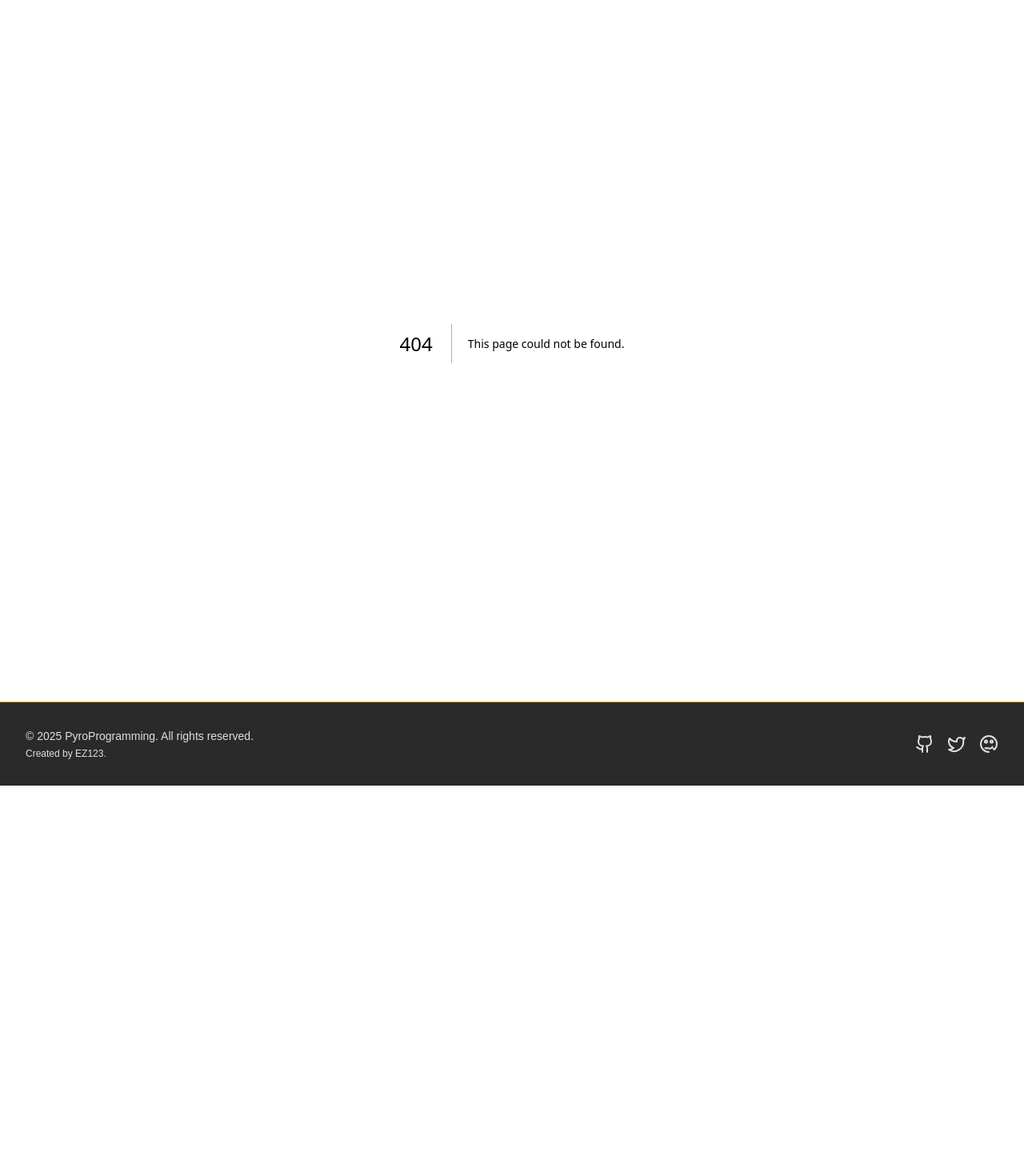
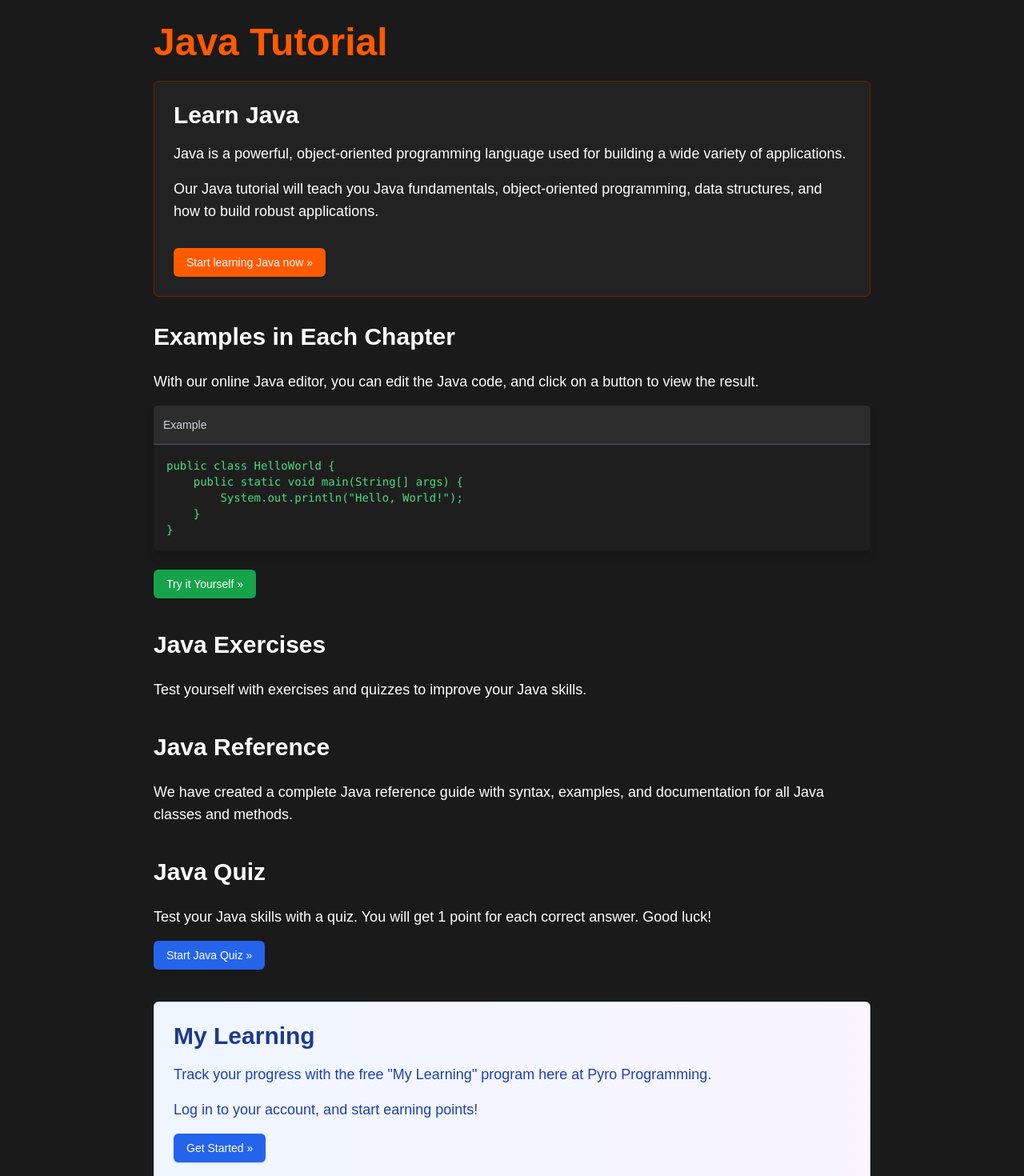
Before and after one commit to 321EZ123/PyroProgramming, a Next.js app: page /tutorials/java in a window 1280 px wide. Before the commit this address had no page. Shown: the part 100-1570 px from the top of the page at 80% size. Before the commit the page ends 1082 px from the top, so only its background shows below. Built offline with nearby package versions, Linux system fonts and the light colour scheme.

Commit message:
Create page.tsx

```diff
--- /dev/null
+++ b/src/app/tutorials/java/page.tsx
@@ -0,0 +1,85 @@
+"use client";
+
+import { Button } from "@/components/ui/button";
+import Link from "next/link";
+
+export default function JavaTutorialHome() {
+  return (
+    <div className="max-w-4xl mx-auto">
+      <h1 className="text-5xl font-bold mb-6 text-primary">Java Tutorial</h1>
+      <div className="bg-card/50 border border-fire-darker p-6 rounded-md mb-8">
+        <h2 className="text-3xl font-bold mb-4">Learn Java</h2>
+        <p className="text-lg mb-4">
+          Java is a powerful, object-oriented programming language used for building a wide variety of applications.
+        </p>
+        <p className="text-lg mb-4">
+          Our Java tutorial will teach you Java fundamentals, object-oriented programming, data structures, and how to build robust applications.
+        </p>
+        <Button className="bg-primary hover:bg-primary/90 text-white mt-4">
+          <Link href="/tutorials/java/intro">Start learning Java now »</Link>
+        </Button>
+      </div>
+
+      <div className="mb-10">
+        <h2 className="text-3xl font-bold mb-6">Examples in Each Chapter</h2>
+        <p className="text-lg mb-4">
+          With our online Java editor, you can edit the Java code, and click on a button to view the result.
+        </p>
+        <div className="bg-[#1E1E1E] rounded-md overflow-hidden shadow-lg mb-6">
+          <div className="bg-[#2D2D2D] p-3 border-b border-gray-600">
+            <span className="text-gray-300 text-sm">Example</span>
+          </div>
+          <div className="p-4">
+            <pre className="text-green-400 font-mono text-sm">
+              <code>{`public class HelloWorld {
+    public static void main(String[] args) {
+        System.out.println("Hello, World!");
+    }
+}`}</code>
+            </pre>
+          </div>
+        </div>
+        <Button className="bg-green-600 hover:bg-green-700 text-white">
+          Try it Yourself »
+        </Button>
+      </div>
+
+      <div className="mb-10">
+        <h2 className="text-3xl font-bold mb-6">Java Exercises</h2>
+        <p className="text-lg mb-4">
+          Test yourself with exercises and quizzes to improve your Java skills.
+        </p>
+      </div>
+
+      <div className="mb-10">
+        <h2 className="text-3xl font-bold mb-6">Java Reference</h2>
+        <p className="text-lg mb-4">
+          We have created a complete Java reference guide with syntax, examples, and documentation for all Java classes and methods.
+        </p>
+      </div>
+
+      <div className="mb-10">
+        <h2 className="text-3xl font-bold mb-6">Java Quiz</h2>
+        <p className="text-lg mb-4">
+          Test your Java skills with a quiz. You will get 1 point for each correct answer. Good luck!
+        </p>
+        <Button className="bg-blue-600 hover:bg-blue-700 text-white">
+          Start Java Quiz »
+        </Button>
+      </div>
+
+      <div className="mb-10 bg-gradient-to-r from-blue-50 to-purple-50 border border-blue-200 p-6 rounded-md">
+        <h2 className="text-3xl font-bold mb-4 text-blue-900">My Learning</h2>
+        <p className="text-lg mb-4 text-blue-800">
+          Track your progress with the free "My Learning" program here at Pyro Programming.
+        </p>
+        <p className="text-lg mb-4 text-blue-800">
+          Log in to your account, and start earning points!
+        </p>
+        <Button className="bg-blue-600 hover:bg-blue-700 text-white">
+          Get Started »
+        </Button>
+      </div>
+    </div>
+  );
+}
```
